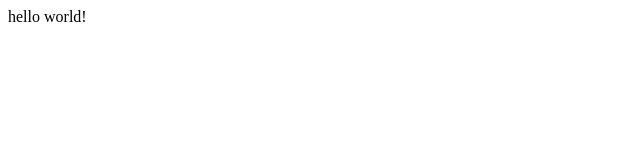
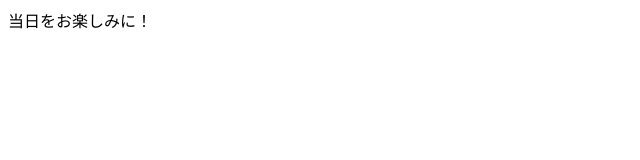
Before and after one commit to hanako-suzuki/VPIS.github.io, a plain HTML site: page index.html in a window 1280 px wide. Shown: the whole page, without its empty margins (0-640 px from the left). Drawn offline with Linux system fonts and the light colour scheme.

Commit message:
update text

```diff
--- a/index.html
+++ b/index.html
@@ -5,6 +5,6 @@
   <title>VPIS</title>
 </head>
 <body>
-  hello world!
+  当日をお楽しみに！
 </body>
 </html>
```
